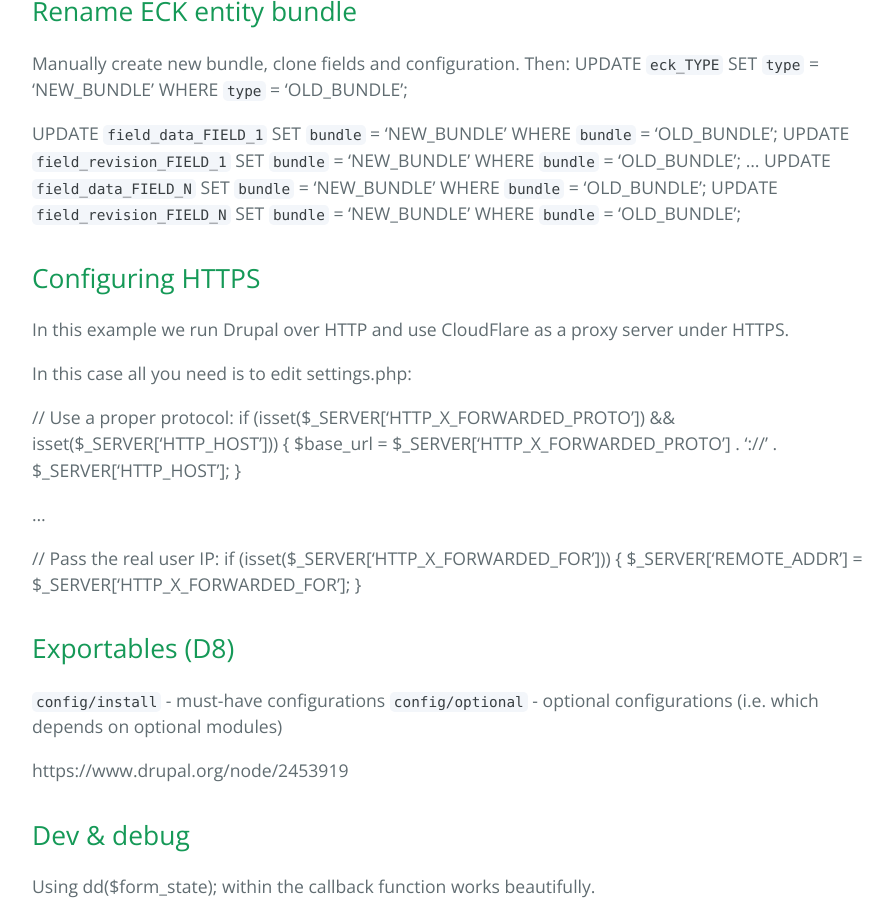
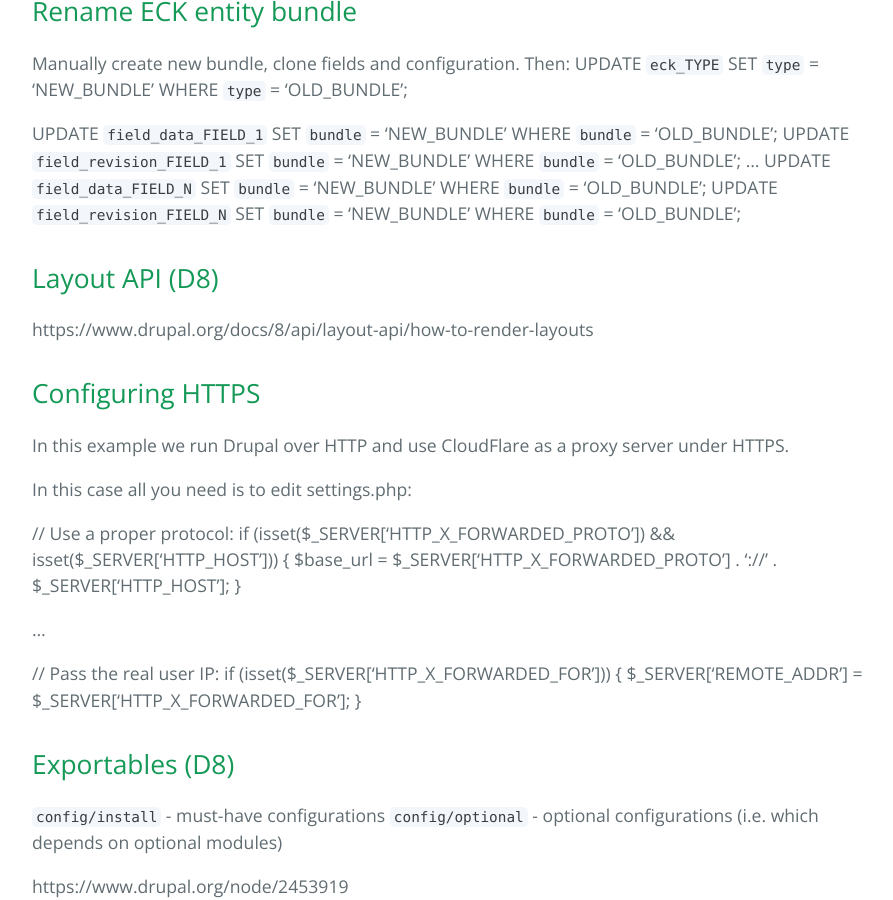
Before and after one commit to highweb/web-wiki, a Jekyll site: the page built from drupal.md, in a window 1280 px wide and 900 px high, scrolled down 2085 px. Shown: the whole window, without its empty margins (192-1085 px from the left). Built offline with Jekyll 4.4.1, drawn with Linux system fonts in a browser that asks for light colours.

Commit message:
Create drupal.md

```diff
--- a/drupal.md
+++ b/drupal.md
@@ -101,6 +101,11 @@ UPDATE `field_data_FIELD_N` SET `bundle` = 'NEW_BUNDLE' WHERE `bundle` = 'OLD_BU
 UPDATE `field_revision_FIELD_N` SET `bundle` = 'NEW_BUNDLE' WHERE `bundle` = 'OLD_BUNDLE';
 
 
+## Layout API (D8)
+
+https://www.drupal.org/docs/8/api/layout-api/how-to-render-layouts
+
+
 ## Configuring HTTPS
 
 In this example we run Drupal over HTTP and use CloudFlare as a proxy server under HTTPS.
```
